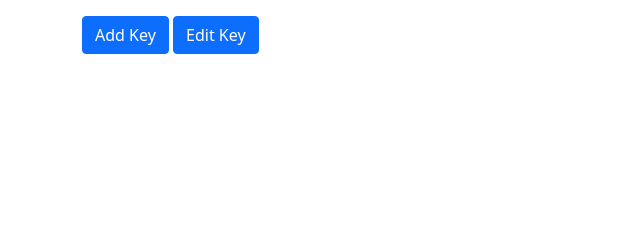
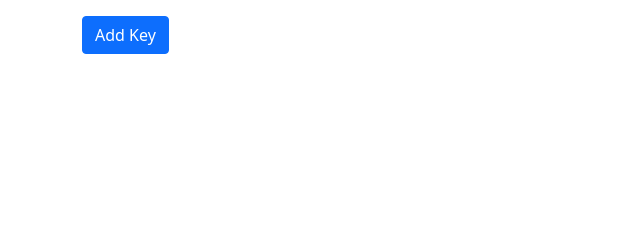
Before and after one commit to mike-lloyd03/KeyMaster, a Flask app: page /keys in a window 1280 px wide. Shown: the part 131-371 px from the top of the page, without its empty margins (0-640 px from the left). Run offline with Flask 2, Linux system fonts and the light colour scheme; data that the repository does not hold is empty; some libraries are stand-ins or nearby versions.

Commit message:
Implement edit key functionality.

```diff
--- a/app/forms.py
+++ b/app/forms.py
@@ -32,9 +32,11 @@ class NewKeyForm(FlaskForm):
 class EditKeyForm(FlaskForm):
     """Form for editing existing keys"""
 
-    name = StringField("Key Name", validators=[DataRequired()])
+    name = StringField("Key Name")
     description = StringField("Description")
-    status = SelectField("Status", choices=["Active", "Inactive"])
+    status = SelectField(
+        "Status", choices=["Active", "Inactive"], validate_choice=False
+    )
     submit = SubmitField("Save Changes")
 
 
--- a/app/routes.py
+++ b/app/routes.py
@@ -1,4 +1,4 @@
-from flask import render_template, flash, redirect, url_for
+from flask import render_template, flash, redirect, url_for, request
 from app import app, db
 
 from app.forms import LoginForm, NewKeyForm, EditKeyForm, AssignKeyForm
@@ -35,13 +35,18 @@ def add_key():
     return render_template("quick_form.html", form=form, title="New Key")
 
 
-@app.route("/edit_key", methods=["GET", "POST"])
-def edit_key():
+@app.route("/edit_key/<key_name>", methods=["GET", "POST"])
+def edit_key(key_name):
+    key = Key.query.filter_by(name=key_name).first_or_404()
     form = EditKeyForm()
+    form.name.data = key.name
+    form.description.data = key.description
+    form.status.data = key.status
     if form.validate_on_submit():
-        key = Key(name=form.name.data, description=form.description.data)
-        key.add()
-        flash(f'Key "{key.name}" added')
+        key.description = request.form["description"]
+        key.status = request.form["status"]
+        key.commit()
+        flash(f'Key "{key.name}" updated')
         return redirect(url_for("keys"))
     return render_template("quick_form.html", form=form, title="Edit Key")
 
--- a/app/templates/keys.html
+++ b/app/templates/keys.html
@@ -20,8 +20,7 @@
                             <td>{{ k.description }}</td>
                             <td>{{ k.status }}</td>
                             <td>
-                                <input type="radio" class="btn-check" name="options" id="option{{ loop.index }}" autocomplete="off">
-                                <label class="btn btn-outline-secondary" for="option{{ loop.index }}">Edit</label>
+                                <a class="btn btn-outline-primary" href="{{ url_for('edit_key', key_name=k.name) }}" role="button">Edit</a>
                             </td>
                         </tr>
                     {% endfor %}
@@ -29,7 +28,6 @@
                 </table>
                 <div>
                     <a class="btn btn-primary" href="{{ url_for('add_key') }}" role="button">Add Key</a>
-                    <a class="btn btn-primary" href="{{ url_for('edit_key') }}" role="button">Edit Key</a>
                 </div>
             </div>
         </div>
```
Also changed, not shown: app/models.py (+8 -1 lines).
